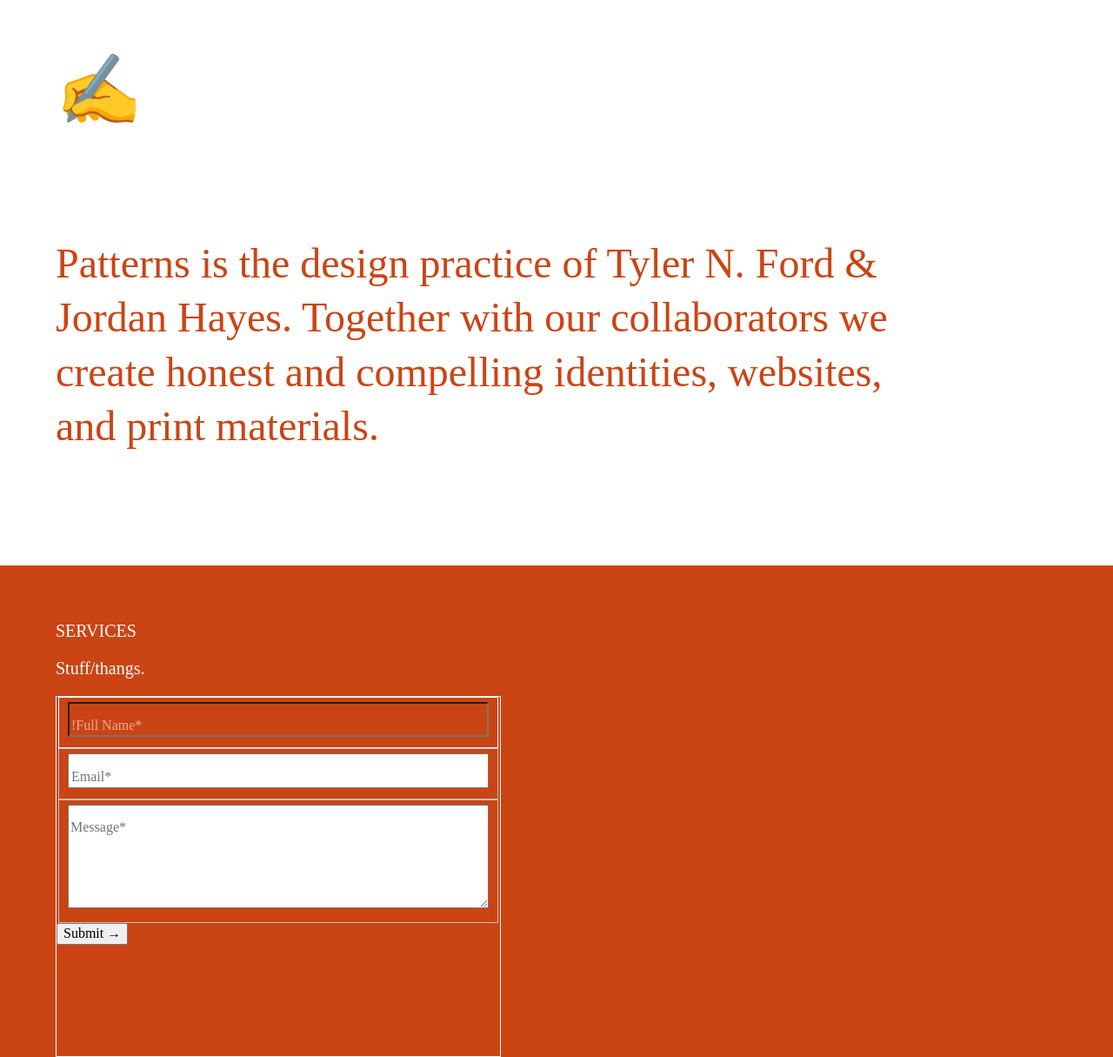
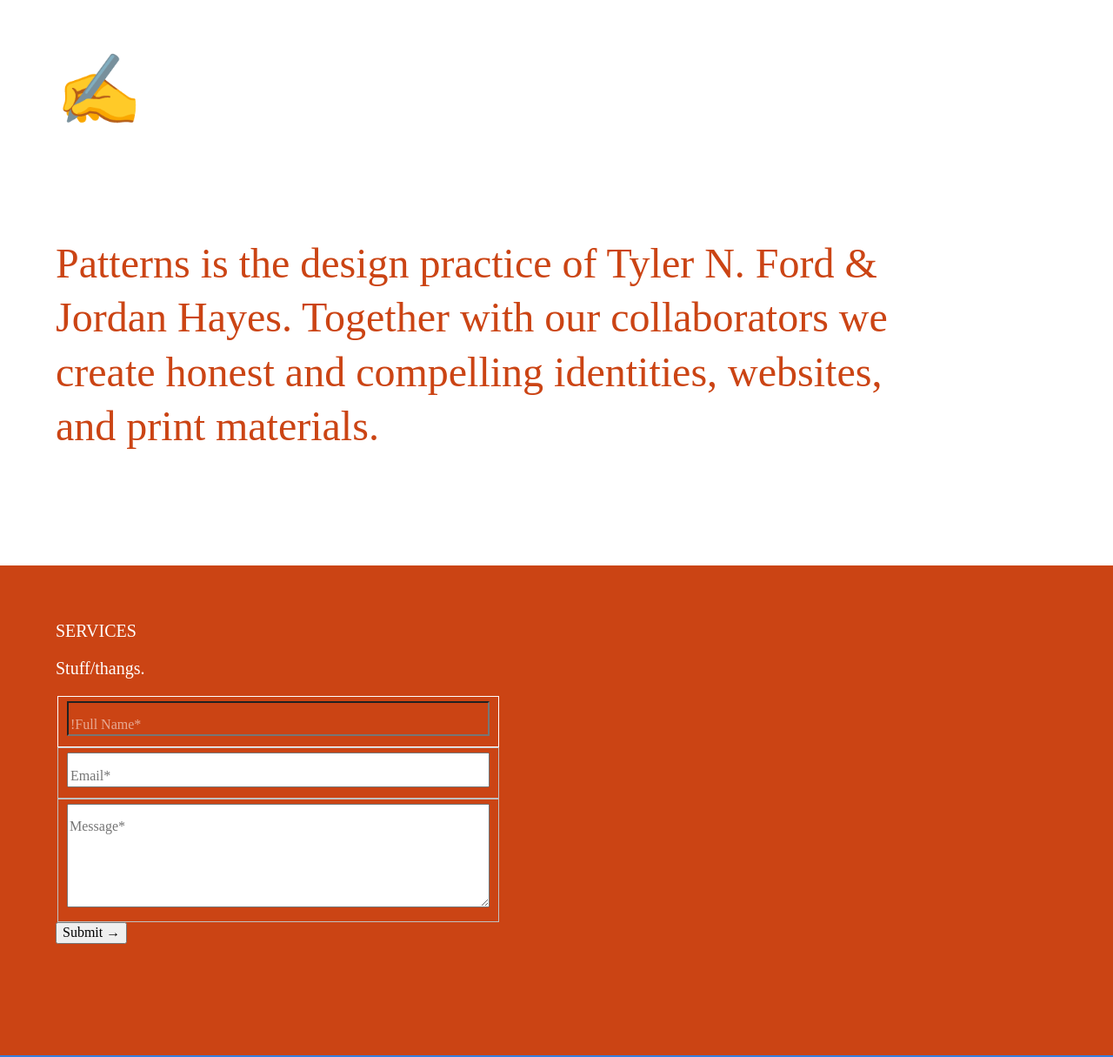
Before and after one commit to wearepatterns/wearepatterns.github.io, a Jekyll site: the page built from index.markdown, in a window 1280 px wide. Shown: the whole page at 87% size. Built offline with Jekyll 4.4.1, drawn with Linux system fonts in a browser that asks for light colours.

Commit message:
Update new.html

```diff
--- a/_layouts/new.html
+++ b/_layouts/new.html
@@ -41,8 +41,8 @@
             <h1 class="pt5 mt0 f4 ttu normal">Services</h1>
             <p>Stuff/thangs.</p>
 
-            <form class="pb5 pb6-l mw6 f5 ba b--white" action="//formspree.io/tylernford@gmail.com" method="POST">
-                <fieldset class="b--white" style="border: 0 0 1px 0">
+            <form class="pb5 pb6-l mw6 f5" action="//formspree.io/tylernford@gmail.com" method="POST">
+                <fieldset class="b--white">
                     <input class="bg-newred white pt3 w-100" type="text" name="Name" placeholder="!Full Name*" validate-required>
                 </fieldset>
                 <fieldset>
```
